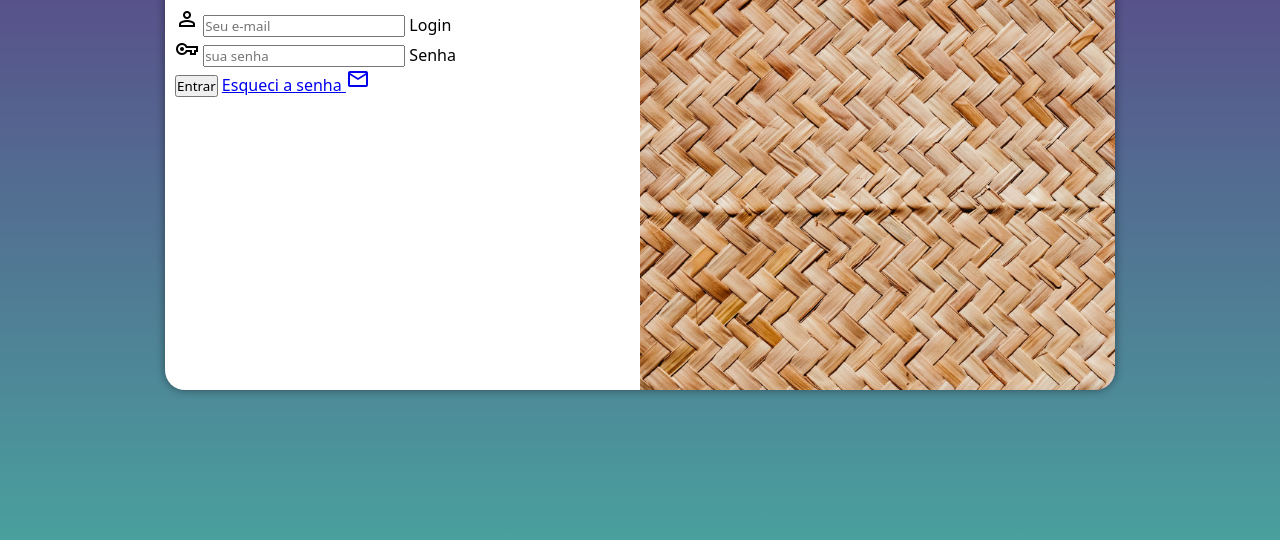
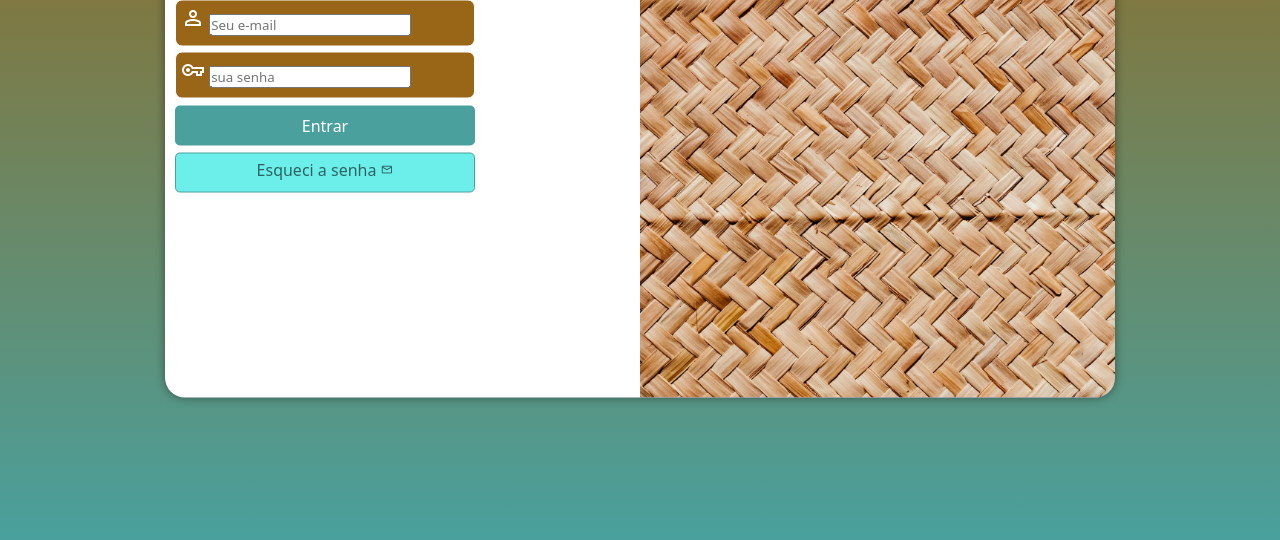
Before and after one commit to wellcostadev/projeto-login, a plain HTML site: page index.html in a window 1280 px wide. Shown: the part 260-800 px from the top of the page. Drawn offline with nearby package versions, Linux system fonts and the light colour scheme.

Commit message:
formatação do form

```diff
--- a/estilos/media-query.css
+++ b/estilos/media-query.css
@@ -11,7 +11,7 @@
 
 @media screen and (min-width: 768px) and (max-width: 992px) {
     body{
-        background-image: linear-gradient(to top, #49a09d, #5f2c82);
+        background-image: linear-gradient(to top, #49a09d, #996516);
     }
 
     #login{
@@ -23,15 +23,28 @@
         width: 30%;
         height: 100%;
     }
-    #form{
+    #formulario{
         float: right;
         width: 70%;
     }
+
+    form div.campo{
+        max-width: 300px;
+    }
+
+    form input[type=submit]{
+        max-width: 300px;
+    }
+
+    form a.botao{
+        max-width: 300px;
+    }
+
 }
 
 @media screen and (min-width: 992px) {
     body{
-        background-image: linear-gradient(to top, #49a09d, #5f2c82);
+        background-image: linear-gradient(to top, #49a09d, #996516);
     }
 
     #login{
@@ -44,12 +57,24 @@
         height: 100%;
     }
 
-    #form{
+    #formulario{
         float: left;
         width: 50%;
     }
 
-    #form p{
+    #formulario p{
         font-size: 1.2em;
     }
+
+    form div.campo{
+        max-width: 300px;
+    }
+
+    form input[type=submit]{
+        max-width: 300px;
+    }
+
+    form a.botao{
+        max-width: 300px;
+    }
 }
--- a/estilos/style.css
+++ b/estilos/style.css
@@ -3,7 +3,7 @@
 /*
     Paleta de cores
     Verde: #49a09d
-    Lilás: #5f2c82
+    Laranja: #996516
 */
 
 *{
@@ -14,7 +14,7 @@
 }
 
 html body{
-    background-color: #5f2c82;
+    background-color: #996516;
     height: 100vh;
     width: 100vw;
 }
@@ -34,7 +34,7 @@
 
     background-color: white;
     width: 300px;
-    height: 500px;
+    height: 515px;
     border-radius: 20px;
     box-shadow: 0px 0px 10px rgba(0, 0, 0, 0.445);
 
@@ -50,17 +50,74 @@
     background-position: left bottom;
 }
 
-#form{
+#formulario{
     display: block;
     padding: 10px;
 }
 
-#form h1{
+#formulario h1{
     text-align: center;
     margin-bottom: 10px;
 }
 
-#form p{
+#formulario p{
     font-size: 1.1em;
     margin-bottom: 10px;
 }
+
+form div.campo{
+    background-color: #996516;
+    display: block;
+    width: 100%;
+    height: 40px;
+    padding: 5px;
+    padding-bottom: 40px;
+    margin: 5px 0px;
+    color: white;
+    border-radius: 7px;
+    border: 1px solid white;
+}
+
+div.campo label{
+    display: none;
+}
+
+form input[type=submit] {
+    display: block;
+    font-size: 1em;
+    width: 100%;
+    height: 40px;
+    margin-top: 7px;
+    background-color: #49a09d;
+    color: white;
+    border: none;
+    border-radius: 5px;
+    cursor: pointer;
+}
+
+form input[type=submit]:hover{
+    background-color: #2d6462;
+}
+
+form a.botao {
+    display: block;
+    text-align: center;
+    font-size: 1em;
+    width: 100%;
+    height: 40px;
+    padding-top: 5px;
+    margin-top: 7px;
+    background-color: #6cefeb;
+    color: #2d6462;
+    border: 1px solid #49a09d;
+    border-radius: 5px;
+    text-decoration: none;
+}
+
+form a.botao:hover{
+    background-color: #6cd3cf;
+}
+
+form a.botao span{
+    font-size: 0.8em;
+}
--- a/index.html
+++ b/index.html
@@ -14,7 +14,7 @@
             <div id="imagem">
                <!--Aqui corresponde a imagem exbida-->
             </div>
-            <div id="form">
+            <div id="formulario">
                 <h1>Login</h1>
                 <p>Seja Bem Vindo(a) novamente! Faça Login para acessar sua conta</p>
                 <form action="login.php" method="post" autocomplete="on">
@@ -29,7 +29,7 @@
                         <label for="isenha">Senha</label>
                     </div>
                     <input type="submit" value="Entrar">
-                    <a href="esqueci.html">Esqueci a senha <span class="material-symbols-outlined">mail</span>
+                    <a class="botao" href="esqueci.html">Esqueci a senha <span class="material-symbols-outlined">mail</span>
                     </a>
                 </form>
             </div>
```
